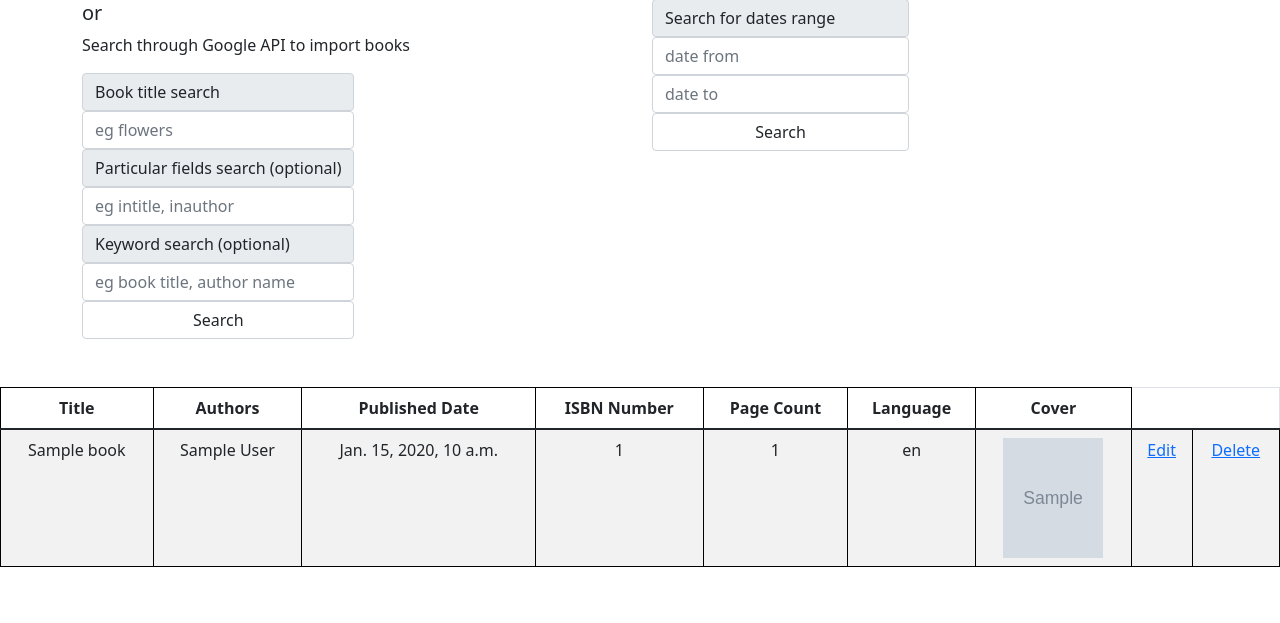
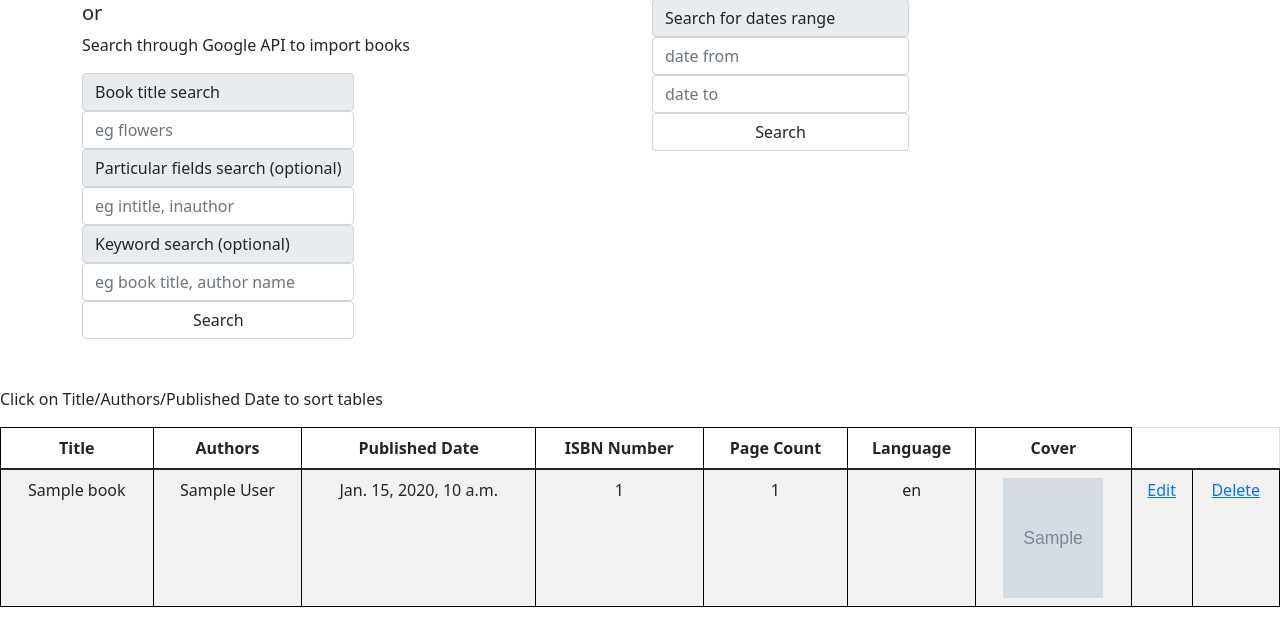
Before and after one commit to GaijinZ/Task--list-of-books, a Django app: template templates/books/books.html in a window 1280 px wide. Shown: the part 201-824 px from the top of the page. Before the commit the page ends 768 px from the top, so only its background shows below. Run offline with Django 3.2, Linux system fonts and the light colour scheme; the template is opened without the code that fills it: most values are stand-ins (such as "Sample title", 1, 10 or a date in 2020); grey boxes marked "Sample" are stand-in pictures.

Commit message:
sort tables title/authors/pub date

```diff
--- a/templates/books/add-book.html
+++ b/templates/books/add-book.html
@@ -7,7 +7,7 @@
 <form method="POST" enctype="multipart/form-data">
     {% csrf_token %}
     <p>{{ form.as_p }}</p>
-    <button type="submit">Add</button>
+    <button class="btn btn-outline-dark" type="submit">Add</button>
 </form>
 
 {% endblock %}
--- a/templates/books/books.html
+++ b/templates/books/books.html
@@ -1,5 +1,5 @@
 {% extends 'base.html' %}
-
+{% load static %}
 
 {% block content %}
 
@@ -59,12 +59,13 @@
 </div>
 <br><br>
 {% if all_books %}
-<table class="table table-striped" style="width:100%">
+<p>Click on Title/Authors/Published Date to sort tables</p>
+<table id="bookTable" class="table table-striped" style="width:100%">
     <thead>
     <tr>
-        <th class="text-center" scope="col">Title</th>
-        <th class="text-center" scope="col">Authors</th>
-        <th class="text-center" scope="col">Published Date</th>
+        <th onclick="sortTable(0)" class="text-center" scope="col">Title</th>
+        <th onclick="sortTable(1)" class="text-center" scope="col">Authors</th>
+        <th onclick="sortTable(2)" class="text-center" scope="col">Published Date</th>
         <th class="text-center" scope="col">ISBN Number</th>
         <th class="text-center" scope="col">Page Count</th>
         <th class="text-center" scope="col">Language</th>
@@ -86,5 +87,5 @@
 {% endfor %}
     </table>
 {% endif %}
-
+<script src="{% static 'js/home.js' %}"></script>
 {% endblock %}
```
Also changed, not shown: static/js/home.js (added, +47 -0 lines), static/pobrane.jpg (deleted).
